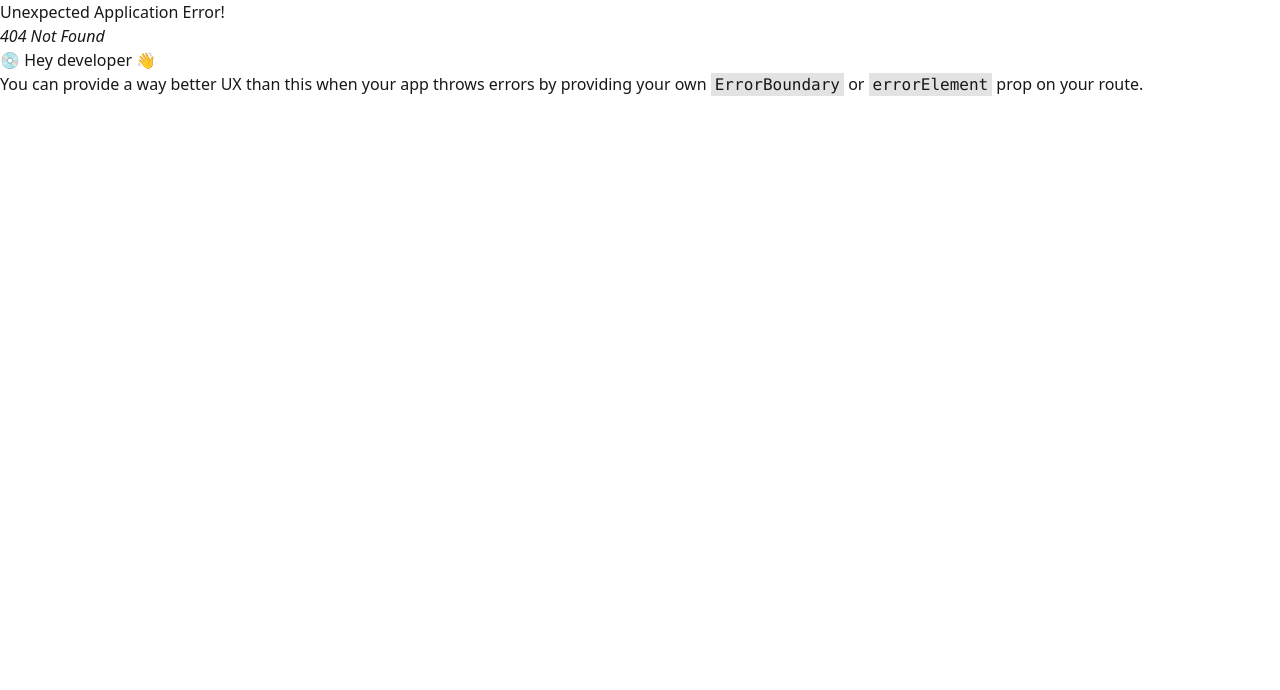
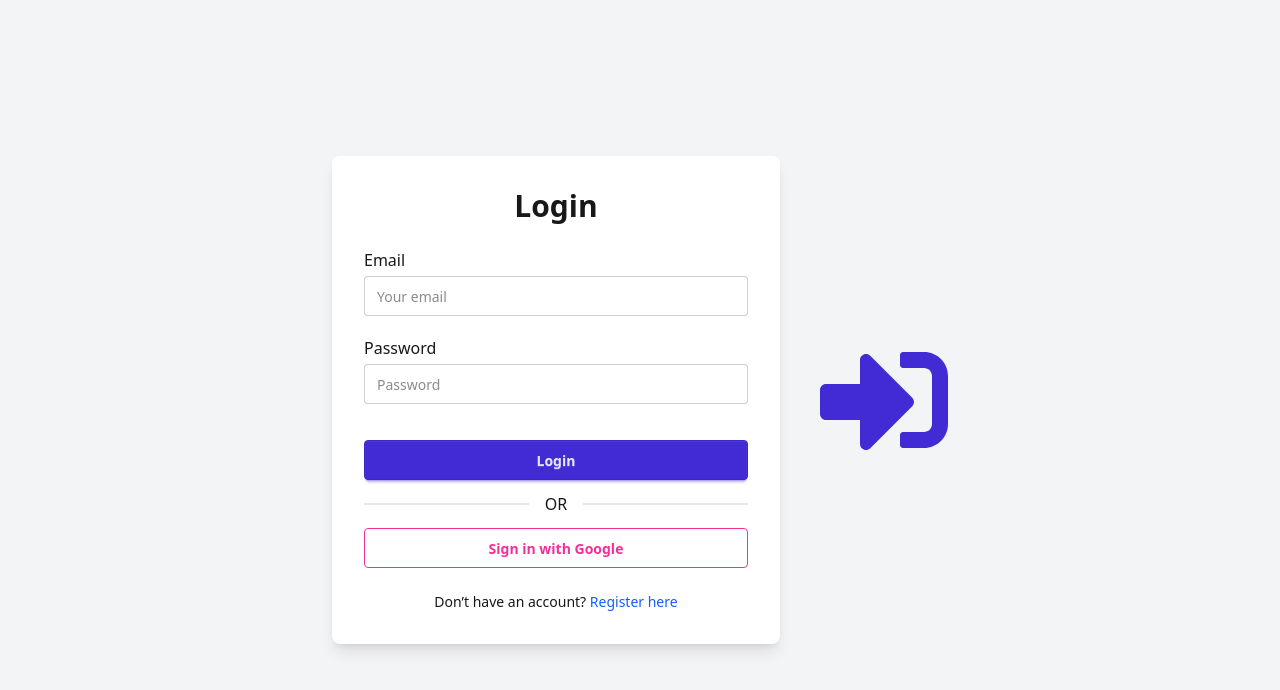
Before and after one commit to buildwithjasim/EduMange-Client, a React (Vite) app: page /login in a window 1280 px wide. Before the commit this address had no page. Shown: the top 690 px of the page. Built offline with nearby package versions, Linux system fonts and the light colour scheme.

Commit message:
login and register pages is added

```diff
--- a/src/App.jsx
+++ /dev/null
@@ -1,35 +0,0 @@
-import { useState } from 'react'
-import reactLogo from './assets/react.svg'
-import viteLogo from '/vite.svg'
-import './App.css'
-
-function App() {
-  const [count, setCount] = useState(0)
-
-  return (
-    <>
-      <div>
-        <a href="https://vite.dev" target="_blank">
-          <img src={viteLogo} className="logo" alt="Vite logo" />
-        </a>
-        <a href="https://react.dev" target="_blank">
-          <img src={reactLogo} className="logo react" alt="React logo" />
-        </a>
-      </div>
-      <h1>Vite + React</h1>
-      <div className="card">
-        <button onClick={() => setCount((count) => count + 1)}>
-          count is {count}
-        </button>
-        <p>
-          Edit <code>src/App.jsx</code> and save to test HMR
-        </p>
-      </div>
-      <p className="read-the-docs">
-        Click on the Vite and React logos to learn more
-      </p>
-    </>
-  )
-}
-
-export default App
--- a/src/pages/Shared/Navbar/Navbar.jsx
+++ b/src/components/Navbar/Navbar.jsx
@@ -1,7 +1,7 @@
 import { NavLink, useNavigate } from 'react-router';
 import { useContext } from 'react';
 // import { AuthContext } from '../context/AuthProvider';
-import EduLogo from '../../../assets/edulogo.png';
+import EduLogo from '../../assets/Brands/edulogo.png';
 // import { toast } from 'react-toastify';
 const Navbar = () => {
   // const { user, logout } = useContext(AuthContext);
--- /dev/null
+++ b/src/layouts/AuthLayOut.jsx
@@ -0,0 +1,10 @@
+import React from 'react';
+import { Outlet } from 'react-router';
+
+export default function AuthLayOut() {
+  return (
+    <div>
+      <Outlet></Outlet>
+    </div>
+  );
+}
--- a/src/layouts/MainLayout.jsx
+++ b/src/layouts/MainLayout.jsx
@@ -1,7 +1,7 @@
 import React from 'react';
 import { Outlet } from 'react-router';
-import Navbar from '../pages/Shared/Navbar/Navbar';
-import Footer from '../pages/Shared/Footer/Footer';
+import Navbar from '../components/Navbar/Navbar';
+import Footer from '../components/Footer/Footer';
 
 export default function MainLayout() {
   return (
--- /dev/null
+++ b/src/pages/Authentication/Login/Login.jsx
@@ -0,0 +1,105 @@
+import React from 'react';
+import { useForm } from 'react-hook-form';
+import { FaSignInAlt } from 'react-icons/fa';
+import { Link } from 'react-router';
+
+const Login = () => {
+  const {
+    register,
+    handleSubmit,
+    formState: { errors },
+  } = useForm();
+
+  const onSubmit = data => {
+    console.log('Login Data:', data);
+    // Handle login logic here (Firebase Auth + backend)
+  };
+
+  const handleGoogleSignIn = () => {
+    // Handle Google sign-in logic here
+    console.log('Google Sign-In Clicked');
+  };
+
+  return (
+    <div className="min-h-screen flex flex-col md:flex-row items-center justify-center bg-gray-100 p-4">
+      {/* Left: Login Form */}
+      <div className="bg-white p-8 rounded-lg shadow-lg max-w-md w-full">
+        <h2 className="text-3xl font-bold mb-6 text-center">Login</h2>
+        <form onSubmit={handleSubmit(onSubmit)} className="space-y-5">
+          <div>
+            <label className="block mb-1 font-medium">Email</label>
+            <input
+              type="email"
+              {...register('email', {
+                required: 'Email is required',
+                pattern: {
+                  value: /^[a-zA-Z0-9_.+-]+@[a-zA-Z0-9-]+\.[a-zA-Z0-9-.]+$/,
+                  message: 'Invalid email address',
+                },
+              })}
+              className="input input-bordered w-full"
+              placeholder="Your email"
+            />
+            {errors.email && (
+              <p className="text-red-500 text-sm mt-1">
+                {errors.email.message}
+              </p>
+            )}
+          </div>
+
+          <div>
+            <label className="block mb-1 font-medium">Password</label>
+            <input
+              type="password"
+              {...register('password', {
+                required: 'Password is required',
+                minLength: {
+                  value: 6,
+                  message: 'Password must be at least 6 characters',
+                },
+              })}
+              className="input input-bordered w-full"
+              placeholder="Password"
+            />
+            {errors.password && (
+              <p className="text-red-500 text-sm mt-1">
+                {errors.password.message}
+              </p>
+            )}
+          </div>
+
+          <button type="submit" className="btn btn-primary w-full mt-4">
+            Login
+          </button>
+        </form>
+
+        <div className="divider">OR</div>
+
+        <button
+          onClick={handleGoogleSignIn}
+          className="btn btn-outline btn-secondary w-full"
+        >
+          Sign in with Google
+        </button>
+
+        {/* Register Link */}
+        <p className="text-center mt-6 text-sm">
+          Don’t have an account?{' '}
+          <Link
+            to="/register"
+            className="text-blue-600 hover:underline font-medium"
+          >
+            Register here
+          </Link>
+        </p>
+      </div>
+
+      {/* Right: Icon Section */}
+      <div className="flex justify-center items-center mt-10 md:mt-0 md:ml-10 text-primary text-[8rem]">
+        <FaSignInAlt />
+      </div>
+    </div>
+  );
+};
+
+export default Login;
--- /dev/null
+++ b/src/pages/Authentication/Register/Register.jsx
@@ -0,0 +1,102 @@
+import React from 'react';
+import { useForm } from 'react-hook-form';
+import { FaUserGraduate } from 'react-icons/fa';
+
+const Register = () => {
+  const {
+    register,
+    handleSubmit,
+    formState: { errors },
+  } = useForm();
+
+  const onSubmit = data => {
+    console.log('Form Data:', data);
+    // Handle registration logic here (Firebase Auth + backend)
+  };
+
+  return (
+    <div className="min-h-screen flex flex-col md:flex-row items-center justify-center bg-gray-100 p-4">
+      {/* Left: Register Form */}
+      <div className="bg-white p-8 rounded-lg shadow-lg max-w-md w-full">
+        <h2 className="text-3xl font-bold mb-6 text-center">Register</h2>
+        <form onSubmit={handleSubmit(onSubmit)} className="space-y-5">
+          <div>
+            <label className="block mb-1 font-medium">Name</label>
+            <input
+              type="text"
+              {...register('name', { required: 'Name is required' })}
+              className="input input-bordered w-full"
+              placeholder="Your full name"
+            />
+            {errors.name && (
+              <p className="text-red-500 text-sm mt-1">{errors.name.message}</p>
+            )}
+          </div>
+
+          <div>
+            <label className="block mb-1 font-medium">Email</label>
+            <input
+              type="email"
+              {...register('email', {
+                required: 'Email is required',
+                pattern: {
+                  value: /^[a-zA-Z0-9_.+-]+@[a-zA-Z0-9-]+\.[a-zA-Z0-9-.]+$/,
+                  message: 'Invalid email address',
+                },
+              })}
+              className="input input-bordered w-full"
+              placeholder="Your email"
+            />
+            {errors.email && (
+              <p className="text-red-500 text-sm mt-1">
+                {errors.email.message}
+              </p>
+            )}
+          </div>
+
+          <div>
+            <label className="block mb-1 font-medium">Password</label>
+            <input
+              type="password"
+              {...register('password', {
+                required: 'Password is required',
+                minLength: {
+                  value: 6,
+                  message: 'Password must be at least 6 characters',
+                },
+              })}
+              className="input input-bordered w-full"
+              placeholder="Password"
+            />
+            {errors.password && (
+              <p className="text-red-500 text-sm mt-1">
+                {errors.password.message}
+              </p>
+            )}
+          </div>
+
+          <div>
+            <label className="block mb-1 font-medium">Photo URL</label>
+            <input
+              type="text"
+              {...register('photoURL')}
+              className="input input-bordered w-full"
+              placeholder="Image URL (optional)"
+            />
+          </div>
+
+          <button type="submit" className="btn btn-primary w-full mt-4">
+            Register
+          </button>
+        </form>
+      </div>
+
+      {/* Right: Icon Section */}
+      <div className="flex justify-center items-center mt-10 md:mt-0 md:ml-10 text-primary text-[8rem]">
+        <FaUserGraduate />
+      </div>
+    </div>
+  );
+};
+
+export default Register;
--- a/src/router/router.jsx
+++ b/src/router/router.jsx
@@ -1,6 +1,9 @@
 import { createBrowserRouter } from 'react-router';
 import MainLayout from '../layouts/MainLayout';
 import Home from '../pages/Home/Home/Home';
+import AuthLayOut from '../layouts/AuthLayOut';
+import Login from '../pages/Authentication/Login/Login';
+import Register from '../pages/Authentication/Register/Register';
 
 export const router = createBrowserRouter([
   {
@@ -13,4 +16,18 @@ export const router = createBrowserRouter([
       },
     ],
   },
+  {
+    path: '/',
+    Component: AuthLayOut,
+    children: [
+      {
+        path: 'login',
+        Component: Login,
+      },
+      {
+        path: 'register',
+        Component: Register,
+      },
+    ],
+  },
 ]);
```
Also changed, not shown: package.json (+7 -0 lines), src/Firebase/firebase.init.js (added), src/assets/Brands/edulogo.png (renamed from src/assets/edulogo.png), src/components/Footer/Footer.jsx (renamed from src/pages/Shared/Footer/Footer.jsx), 1 other file (tests, documents, lock files or other folders).
